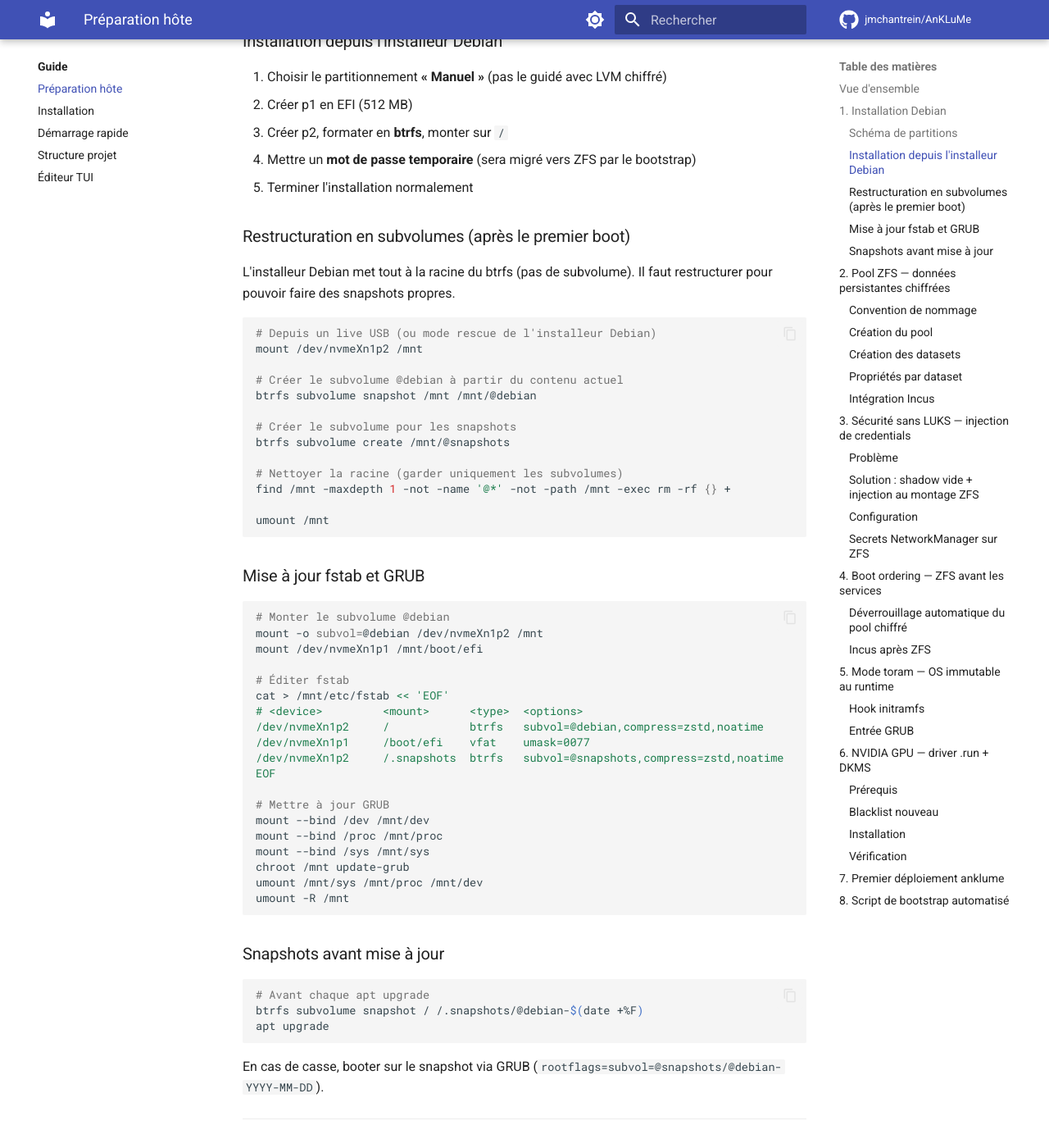
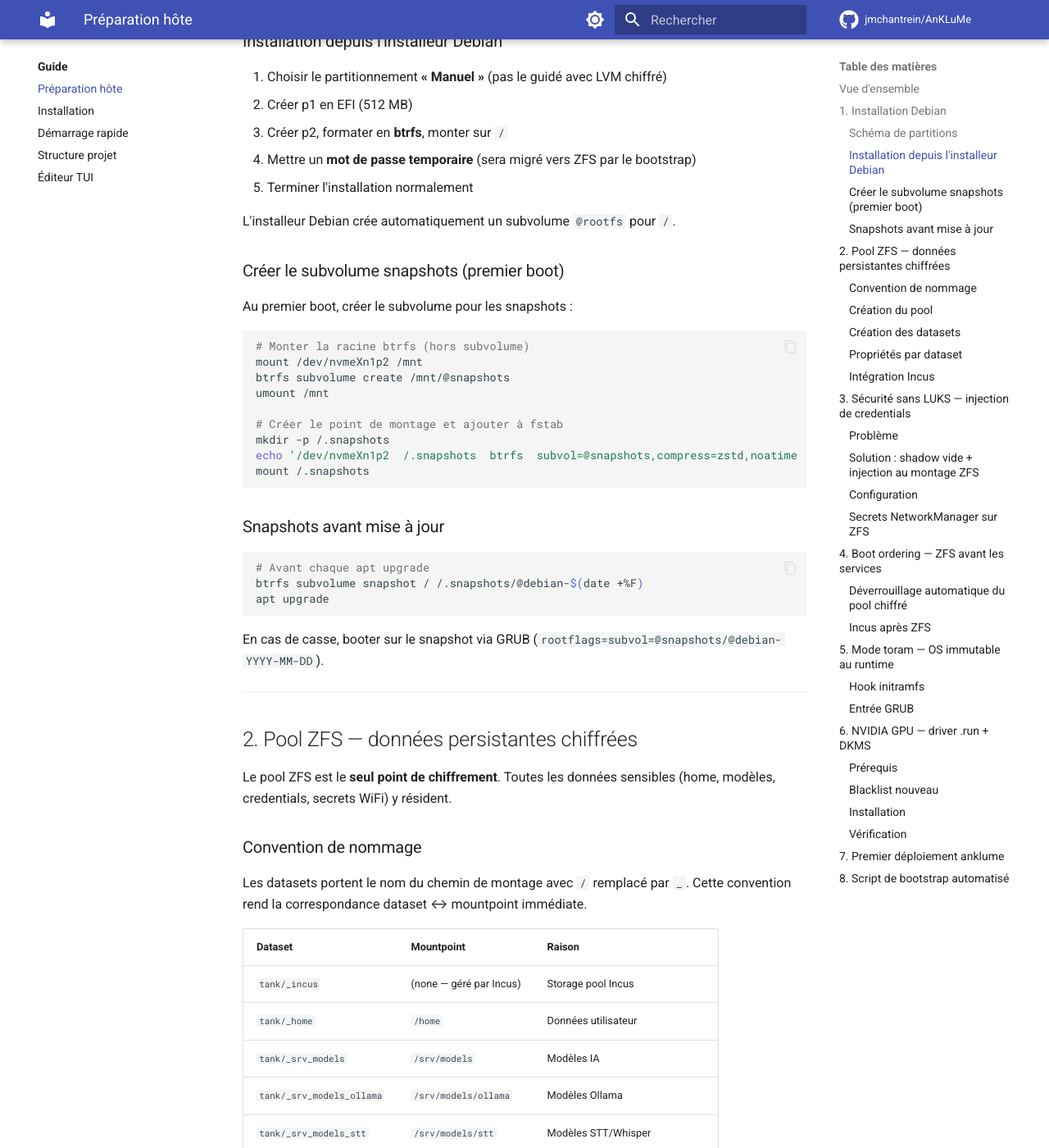
Before and after one commit to jmchantrein/AnKLuMe, an MkDocs documentation site: the page built from docs/guide/host-setup.md, in a window 1280 px wide and 1400 px high, scrolled down 1185 px. Shown: the whole window at 82% size. Built offline with MkDocs 1.6.1 and Material for MkDocs 9.7.7, drawn with Linux system fonts in a browser that asks for light colours; comment, search, counter and statistics services are not loaded; some of the changed text lies outside the part shown.

Commit message:
refactor(host): supprimer l'étape de restructuration subvolumes
L'installeur Debian crée automatiquement @rootfs. Plus besoin de
restructurer depuis un live USB. Seul @snapshots est à créer au
premier boot.

https://claude.ai/code/session_01Sm17ggdJvHxozoFGa9VREU

````diff
--- a/docs/guide/host-setup.md
+++ b/docs/guide/host-setup.md
@@ -10,7 +10,7 @@ NVMe système                    Pool ZFS "tank" (2x NVMe mirror, chiffré)
 ┌────────────────────┐          ┌──────────────────────────────┐
 │ p1  512M  EFI      │          │ tank/_home        → /home   │
 │ p2  reste btrfs    │          │ tank/_incus       → (Incus) │
-│   @debian   → /    │          │ tank/_srv_models  → /srv/…  │
+│   @rootfs   → /    │          │ tank/_srv_models  → /srv/…  │
 │   @snapshots       │          │ tank/_srv_shared  → /srv/…  │
 └────────────────────┘          │ tank/_srv_backups → /srv/…  │
                                 │ tank/_var_lib_anklume → …   │
@@ -21,7 +21,7 @@ NVMe système                    Pool ZFS "tank" (2x NVMe mirror, chiffré)
 
 - **Pas de LUKS sur `/`** — le système est jetable et remplaçable
 - Données persistantes sur **ZFS chiffré** — seul point de chiffrement
-- `/` sur btrfs avec subvolume `@debian` — snapshots avant chaque MAJ
+- `/` sur btrfs avec subvolume `@rootfs` (créé par l'installeur) — snapshots avant chaque MAJ
 - **Injection de credentials** — hash mot de passe stocké sur ZFS chiffré,
   injecté dans `/etc/shadow` au montage → pas de login possible sans ZFS
 - Secrets NetworkManager sur ZFS → pas de fuite WiFi en clair
@@ -37,7 +37,7 @@ NVMe système                    Pool ZFS "tank" (2x NVMe mirror, chiffré)
 | Partition | Taille | Type | Usage |
 |---|---|---|---|
 | `/dev/nvmeXn1p1` | 512 MB | EFI (FAT32) | `/boot/efi` |
-| `/dev/nvmeXn1p2` | Reste | btrfs | `/` via subvolume `@debian` |
+| `/dev/nvmeXn1p2` | Reste | btrfs | `/` via subvolume `@rootfs` (auto) |
 
 ### Installation depuis l'installeur Debian
 
@@ -47,49 +47,22 @@ NVMe système                    Pool ZFS "tank" (2x NVMe mirror, chiffré)
 4. Mettre un **mot de passe temporaire** (sera migré vers ZFS par le bootstrap)
 5. Terminer l'installation normalement
 
-### Restructuration en subvolumes (après le premier boot)
+L'installeur Debian crée automatiquement un subvolume `@rootfs` pour `/`.
 
-L'installeur Debian met tout à la racine du btrfs (pas de subvolume).
-Il faut restructurer pour pouvoir faire des snapshots propres.
+### Créer le subvolume snapshots (premier boot)
+
+Au premier boot, créer le subvolume pour les snapshots :
 
 ```bash
-# Depuis un live USB (ou mode rescue de l'installeur Debian)
+# Monter la racine btrfs (hors subvolume)
 mount /dev/nvmeXn1p2 /mnt
+btrfs subvolume create /mnt/@snapshots
+umount /mnt
 
-# Créer le subvolume @debian à partir du contenu actuel
-btrfs subvolume snapshot /mnt /mnt/@debian
-
-# Créer le subvolume pour les snapshots
-btrfs subvolume create /mnt/@snapshots
-
-# Nettoyer la racine (garder uniquement les subvolumes)
-find /mnt -maxdepth 1 -not -name '@*' -not -path /mnt -exec rm -rf {} +
-
-umount /mnt
-```
-
-### Mise à jour fstab et GRUB
-
-```bash
-# Monter le subvolume @debian
-mount -o subvol=@debian /dev/nvmeXn1p2 /mnt
-mount /dev/nvmeXn1p1 /mnt/boot/efi
-
-# Éditer fstab
-cat > /mnt/etc/fstab << 'EOF'
-# <device>         <mount>      <type>  <options>                                    <dump> <pass>
-/dev/nvmeXn1p2     /            btrfs   subvol=@debian,compress=zstd,noatime         0 1
-/dev/nvmeXn1p1     /boot/efi    vfat    umask=0077                                   0 1
-/dev/nvmeXn1p2     /.snapshots  btrfs   subvol=@snapshots,compress=zstd,noatime      0 2
-EOF
-
-# Mettre à jour GRUB
-mount --bind /dev /mnt/dev
-mount --bind /proc /mnt/proc
-mount --bind /sys /mnt/sys
-chroot /mnt update-grub
-umount /mnt/sys /mnt/proc /mnt/dev
-umount -R /mnt
+# Créer le point de montage et ajouter à fstab
+mkdir -p /.snapshots
+echo '/dev/nvmeXn1p2  /.snapshots  btrfs  subvol=@snapshots,compress=zstd,noatime  0 2' >> /etc/fstab
+mount /.snapshots
 ```
 
 ### Snapshots avant mise à jour
@@ -390,7 +363,7 @@ update-initramfs -u
 #!/bin/sh
 cat << 'EOF'
 menuentry "Debian (toram — immutable)" {
-    linux /vmlinuz root=UUID=<uuid-partition> ro BOOT_MODE=toram rootflags=subvol=@debian
+    linux /vmlinuz root=UUID=<uuid-partition> ro BOOT_MODE=toram rootflags=subvol=@rootfs
     initrd /initrd.img
 }
 EOF
````
